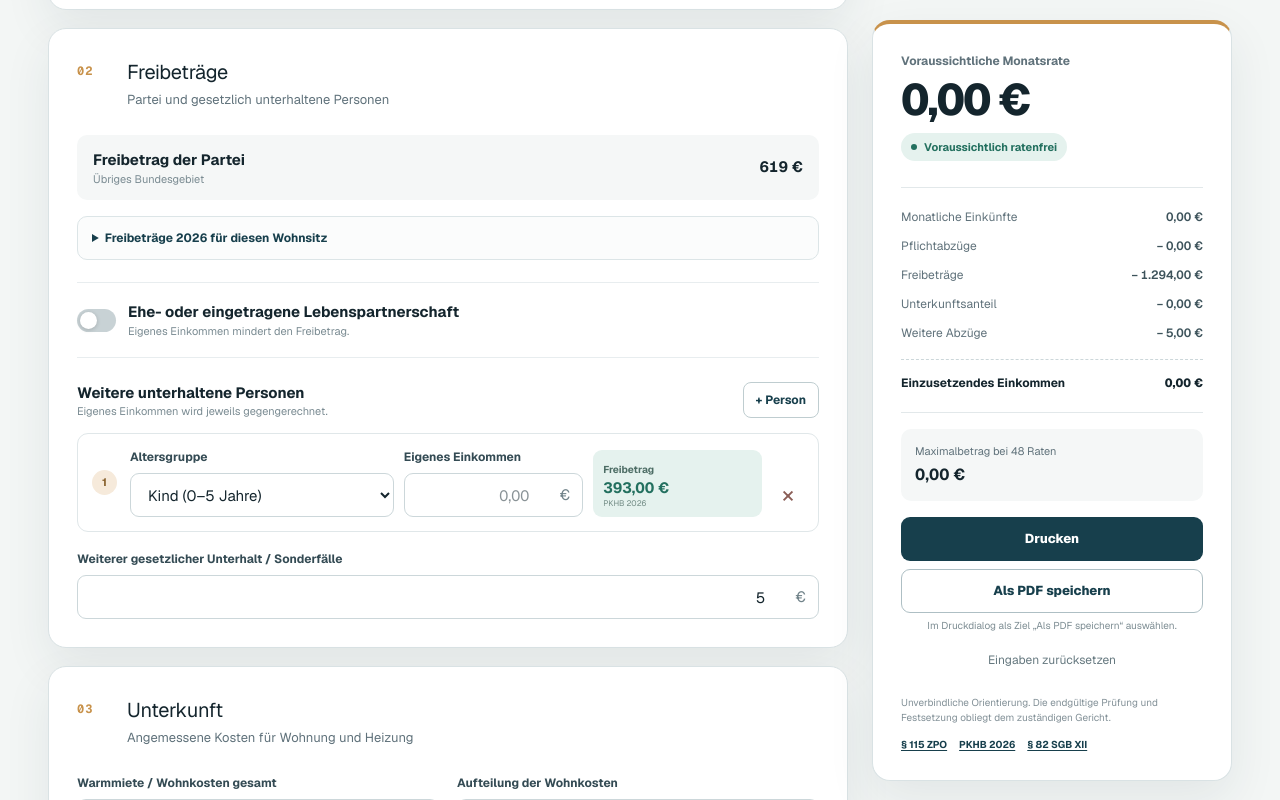
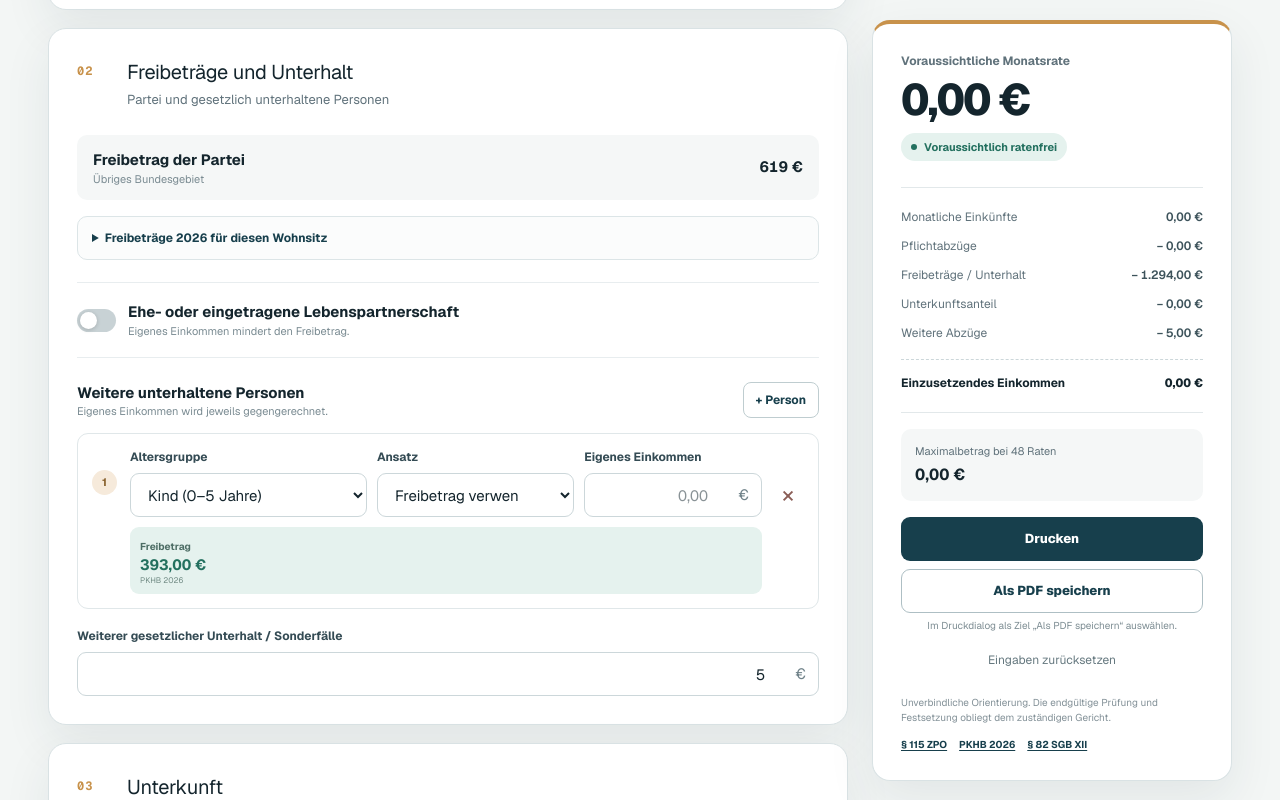
Before and after one commit to flathack/PKH-VKH-Rechner, a Next.js app: page / in a window 1280 px wide. Both pictures are taken after typing "5" into the empty fields and a click on the button "+ Person". Shown: the part 887-1687 px from the top of the page. Built offline with nearby package versions, Linux system fonts and the light colour scheme.

Commit message:
[verified] feat: support per-person maintenance payments

```diff
--- a/app/globals.css
+++ b/app/globals.css
@@ -234,12 +234,13 @@ input:focus, select:focus { border-color: #3f7483; box-shadow: 0 0 0 3px rgba(63
 .secondary-button:hover { background: #f5f8f8; }
 .empty-state { padding: 18px; border: 1px dashed #ccd7da; border-radius: 10px; text-align: center; color: #7a8b92; font-size: 12px; margin-bottom: 18px; }
 .dependents-list { display: grid; gap: 10px; margin-bottom: 18px; }
-.dependent-row { display: grid; grid-template-columns: 28px 1.25fr .85fr .8fr 32px; gap: 10px; align-items: end; padding: 14px; border: 1px solid #e0e7e9; border-radius: 11px; }
+.dependent-row { display: grid; grid-template-columns: 28px minmax(0, 1.2fr) minmax(0, 1fr) minmax(150px, .9fr) 32px; gap: 10px; align-items: end; padding: 14px; border: 1px solid #e0e7e9; border-radius: 11px; }
 .person-index { align-self: center; width: 25px; height: 25px; display: grid; place-items: center; border-radius: 50%; background: var(--accent-soft); color: #855d29; font-size: 11px; font-weight: 700; }
-.dependent-allowance { min-height: 67px; display: flex; flex-direction: column; justify-content: flex-end; padding: 8px 10px; border-radius: 9px; background: var(--green-soft); }
+.dependent-allowance { grid-column: 2 / 5; min-height: 67px; display: flex; flex-direction: column; justify-content: flex-end; padding: 8px 10px; border-radius: 9px; background: var(--green-soft); }
 .dependent-allowance span { color: #4d6d65; font-size: 10px; font-weight: 650; }
 .dependent-allowance strong { color: var(--green); font-size: 15px; font-variant-numeric: tabular-nums; }
 .dependent-allowance small { color: #708a83; font-size: 8px; line-height: 1.2; }
+.dependent-row .icon-button { grid-column: 5; grid-row: 1; }
 .icon-button { width: 32px; height: 44px; border: 0; background: transparent; color: #8a5d56; font-size: 24px; border-radius: 8px; }
 .icon-button:hover { background: #fbf0ee; }
 
@@ -308,9 +309,9 @@ footer p { margin: 0; }
   .field-grid, .sub-panel { grid-template-columns: 1fr; }
   .span-2 { grid-column: span 1; }
   .dependent-row { grid-template-columns: 28px 1fr 32px; }
-  .dependent-row .field:nth-of-type(2) { grid-column: 2 / 3; }
+  .dependent-row .field { grid-column: 2 / 3; }
   .dependent-row .dependent-allowance { grid-column: 2 / 3; }
-  .dependent-row .icon-button { grid-column: 3; grid-row: 1 / 4; align-self: center; }
+  .dependent-row .icon-button { grid-column: 3; grid-row: 1 / 5; align-self: center; }
   .custom-deduction-row { grid-template-columns: 28px 1fr 32px; }
   .custom-deduction-row .field:nth-of-type(2) { grid-column: 2 / 3; }
   .custom-deduction-row .icon-button { grid-column: 3; grid-row: 1 / 3; align-self: center; }
--- a/app/page.tsx
+++ b/app/page.tsx
@@ -1,7 +1,7 @@
 "use client";
 
 import { useMemo, useState } from "react";
-import { ALLOWANCE_SETS as allowanceSets, LEGAL_DATA, calculateDependentAllowance, calculatePkh } from "./pkh-law.mjs";
+import { ALLOWANCE_SETS as allowanceSets, LEGAL_DATA, calculateDependentDeduction, calculatePkh } from "./pkh-law.mjs";
 
 type LocationKey = "bund" | "ffb" | "muenchen" | "landkreisMuenchen";
 type DependentKind = "adult" | "adultEmployed" | "teen" | "teenEmployed" | "child" | "youngChild";
@@ -10,6 +10,8 @@ type Dependent = {
   id: number;
   kind: DependentKind;
   ownIncome: number;
+  deductionMode: "allowance" | "maintenance";
+  maintenancePayment: number;
 };
 
 type CustomDeduction = {
@@ -132,7 +134,13 @@ export default function Home() {
   }), [location, netIncome, otherIncome, annualPayments, mandatoryDeductions, employed, spouse, spouseEmployed, spouseIncome, dependents, warmRent, housingMode, otherHouseholdIncome, householdPeople, insuranceAndWork, additionalMaintenance, additionalNeeds, specialBurdens, customDeductions]);
 
   const addDependent = () => {
-    setDependents((current) => [...current, { id: Date.now(), kind: "youngChild", ownIncome: 0 }]);
+    setDependents((current) => [...current, {
+      id: Date.now(),
+      kind: "youngChild",
+      ownIncome: 0,
+      deductionMode: "allowance",
+      maintenancePayment: 0,
+    }]);
   };
 
   const updateDependent = (id: number, patch: Partial<Dependent>) => {
@@ -247,8 +255,8 @@ export default function Home() {
               {spouse ? <tr><th>Freibetrag der Ehe-/Lebenspartnerperson{spouseEmployed ? " (erwerbstätig)" : ""} nach Einkommensanrechnung</th><td>− {euro.format(calculation.spouseAllowance)}</td></tr> : null}
               {dependents.map((person, index) => (
                 <tr key={person.id}>
-                  <th>Unterhaltene Person {index + 1}: {dependentLabels[person.kind]}</th>
-                  <td>− {euro.format(calculateDependentAllowance(person.kind, person.ownIncome, allowanceSets[location]))}</td>
+                  <th>{person.deductionMode === "maintenance" ? "Unterhaltszahlung" : "Freibetrag"} für unterhaltene Person {index + 1}: {dependentLabels[person.kind]}</th>
+                  <td>− {euro.format(calculateDependentDeduction(person, allowanceSets[location]))}</td>
                 </tr>
               ))}
               <tr><th>Berücksichtigter Anteil der Unterkunft und Heizung</th><td>− {euro.format(calculation.housingShare)}</td></tr>
@@ -323,7 +331,7 @@ export default function Home() {
           </section>
 
           <section className="form-card">
-            <SectionHeader number="02" title="Freibeträge" subtitle="Partei und gesetzlich unterhaltene Personen" />
+            <SectionHeader number="02" title="Freibeträge und Unterhalt" subtitle="Partei und gesetzlich unterhaltene Personen" />
             <div className="allowance-line allowance-highlight">
               <div><strong>Freibetrag der Partei</strong><small>{allowanceSets[location].label}</small></div>
               <b>{compactEuro.format(allowanceSets[location].party)}</b>
@@ -374,11 +382,24 @@ export default function Home() {
                         {Object.entries(dependentLabels).map(([key, label]) => <option key={key} value={key}>{label}</option>)}
                       </select>
                     </label>
-                    <MoneyInput id={`dependent-${person.id}`} label="Eigenes Einkommen" value={person.ownIncome} onChange={(value) => updateDependent(person.id, { ownIncome: value })} />
+                    <label className="field">
+                      <span className="field-label">Ansatz</span>
+                      <select value={person.deductionMode} onChange={(event) => updateDependent(person.id, { deductionMode: event.target.value as Dependent["deductionMode"] })}>
+                        <option value="allowance">Freibetrag verwenden</option>
+                        <option value="maintenance">Unterhaltszahlung verwenden</option>
+                      </select>
+                    </label>
+                    {person.deductionMode === "maintenance" ? (
+                      <MoneyInput id={`dependent-maintenance-${person.id}`} label="Monatliche Unterhaltszahlung" value={person.maintenancePayment} onChange={(value) => updateDependent(person.id, { maintenancePayment: value })} />
+                    ) : (
+                      <MoneyInput id={`dependent-income-${person.id}`} label="Eigenes Einkommen" value={person.ownIncome} onChange={(value) => updateDependent(person.id, { ownIncome: value })} />
+                    )}
                     <div className="dependent-allowance" aria-live="polite">
-                      <span>Freibetrag</span>
-                      <strong>{euro.format(calculateDependentAllowance(person.kind, person.ownIncome, allowanceSets[location]))}</strong>
-                      {person.kind === "adultEmployed" || person.kind === "teenEmployed" ? (
+                      <span>{person.deductionMode === "maintenance" ? "Unterhaltszahlung" : "Freibetrag"}</span>
+                      <strong>{euro.format(calculateDependentDeduction(person, allowanceSets[location]))}</strong>
+                      {person.deductionMode === "maintenance" ? (
+                        <small>tatsächlich gezahlter Betrag</small>
+                      ) : person.kind === "adultEmployed" || person.kind === "teenEmployed" ? (
                         <small>Einkommen bereinigt um {compactEuro.format(allowanceSets[location].employed)}</small>
                       ) : person.ownIncome > 0 ? <small>nach Einkommensanrechnung</small> : <small>{legalBasis.shortName}</small>}
                     </div>
@@ -466,7 +487,7 @@ export default function Home() {
           <div className="breakdown">
             <div><span>Monatliche Einkünfte</span><strong>{euro.format(calculation.grossMonthlyIncome)}</strong></div>
             <div><span>Pflichtabzüge</span><strong>− {euro.format(mandatoryDeductions)}</strong></div>
-            <div><span>Freibeträge</span><strong>− {euro.format(calculation.totalAllowances)}</strong></div>
+            <div><span>Freibeträge / Unterhalt</span><strong>− {euro.format(calculation.totalAllowances)}</strong></div>
             <div><span>Unterkunftsanteil</span><strong>− {euro.format(calculation.housingShare)}</strong></div>
             <div><span>Weitere Abzüge</span><strong>− {euro.format(calculation.furtherDeductions)}</strong></div>
             <div className="disposable"><span>Einzusetzendes Einkommen</span><strong>{euro.format(Math.max(0, calculation.disposableIncome))}</strong></div>
--- a/app/pkh-law.mjs
+++ b/app/pkh-law.mjs
@@ -44,6 +44,17 @@ export function calculateDependentAllowance(kind, ownIncome, allowances) {
   return fromCents(calculateDependentAllowanceCents(kind, toCents(ownIncome), allowances));
 }
 
+export function calculateDependentDeductionCents(person, allowances) {
+  if (person.deductionMode === "maintenance") {
+    return Math.max(0, toCents(person.maintenancePayment));
+  }
+  return calculateDependentAllowanceCents(person.kind, toCents(person.ownIncome), allowances);
+}
+
+export function calculateDependentDeduction(person, allowances) {
+  return fromCents(calculateDependentDeductionCents(person, allowances));
+}
+
 export function calculateSpouseAllowanceCents(ownIncomeCents, employed, allowances) {
   const employmentAllowanceCents = employed ? toCents(allowances.employed) : 0;
   const chargeableIncomeCents = Math.max(0, ownIncomeCents - employmentAllowanceCents);
@@ -73,7 +84,7 @@ export function calculatePkh(input) {
     ? calculateSpouseAllowanceCents(toCents(input.spouseIncome), input.spouseEmployed, allowances)
     : 0;
   const dependentAllowanceCents = input.dependents.reduce(
-    (sum, person) => sum + calculateDependentAllowanceCents(person.kind, toCents(person.ownIncome), allowances),
+    (sum, person) => sum + calculateDependentDeductionCents(person, allowances),
     0,
   );
 
```
Also changed, not shown: 1 other file (tests, documents, lock files or other folders).
